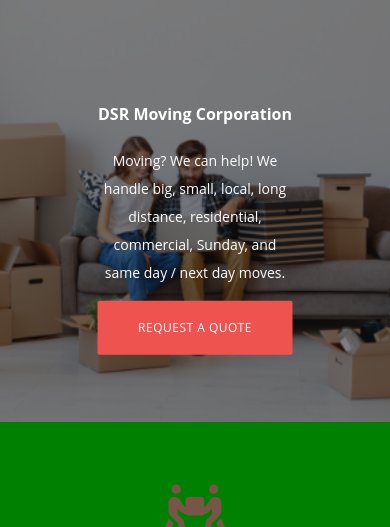
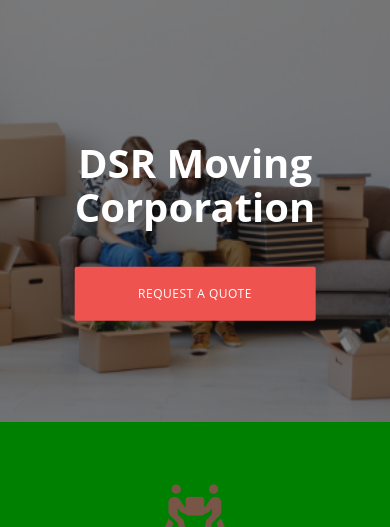
Before and after one commit to lamanaml/dsrmoving, a PHP site: page /index2.html in a window 390 px wide. Shown: the part 100-627 px from the top of the page. Run offline with PHP 8.4, Linux system fonts and the light colour scheme; some libraries are stand-ins or nearby versions.

Commit message:
updated media queries

```diff
--- a/assets/css/style.css
+++ b/assets/css/style.css
@@ -250,10 +250,6 @@ body {
 @media screen and (max-width:600px) {
 
 
-  h1 {
-    font-size: medium;
-    weight: bold;
-  }
   .small {
     display: flex;
     flex-direction: column;
--- a/index2.html
+++ b/index2.html
@@ -44,7 +44,7 @@
 <div class="hero-image">
   <div class="hero-text">
     <h1>DSR Moving Corporation</h1>
-    <p>Moving? We can help! We handle big, small, local, long distance, residential, commercial, Sunday, and same day / next day moves.</p>
+    <p class="lead">Moving? We can help! We handle big, small, local, long distance, residential, commercial, Sunday, and same day / next day moves.</p>
     <a href="https://ant.hellomoving.com/DSRMOVING/index.htm" id="download-button" class="btn-large waves-effect waves-light red small lighten-1 pulse">Request a Quote</a>
   </div>
 </div>
```
